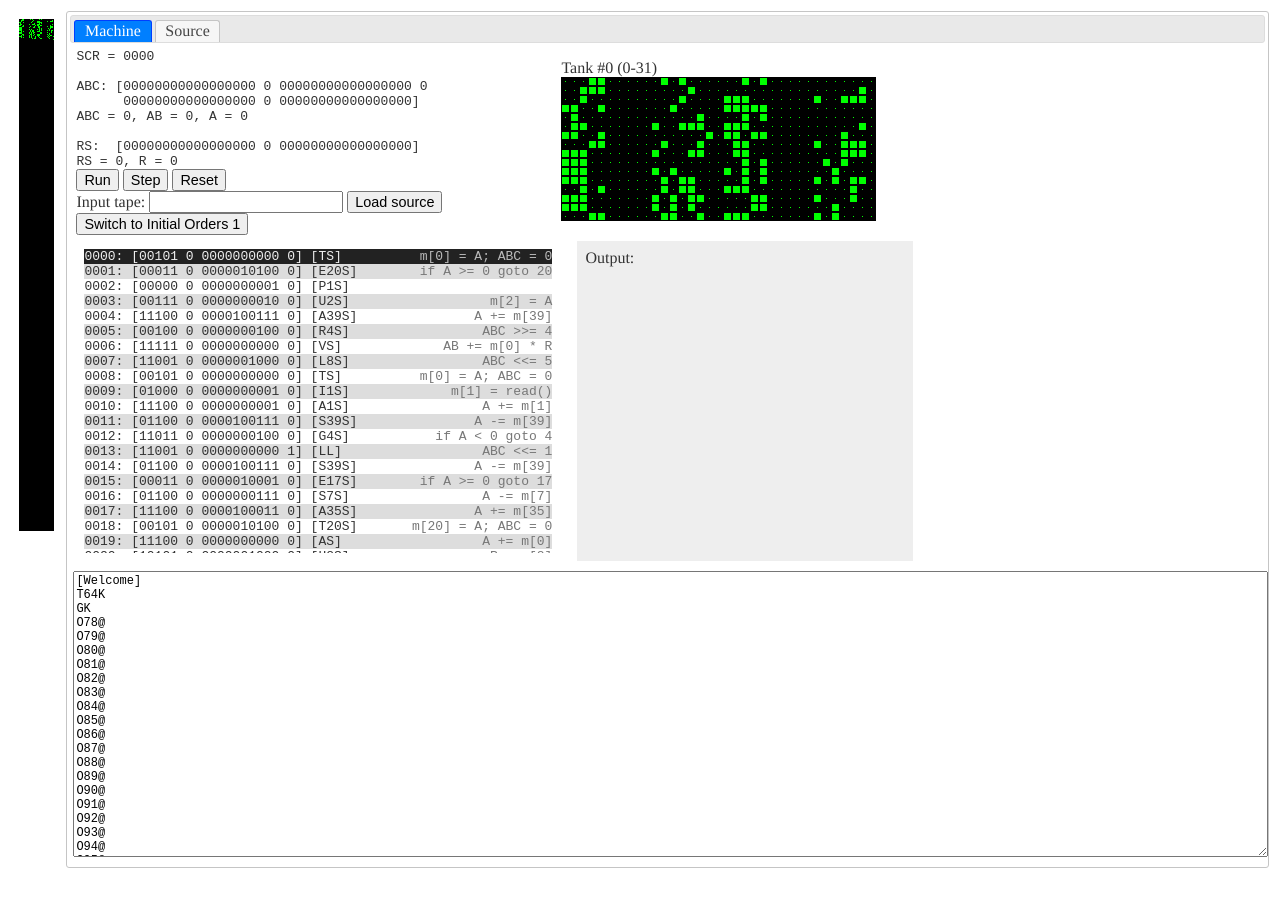
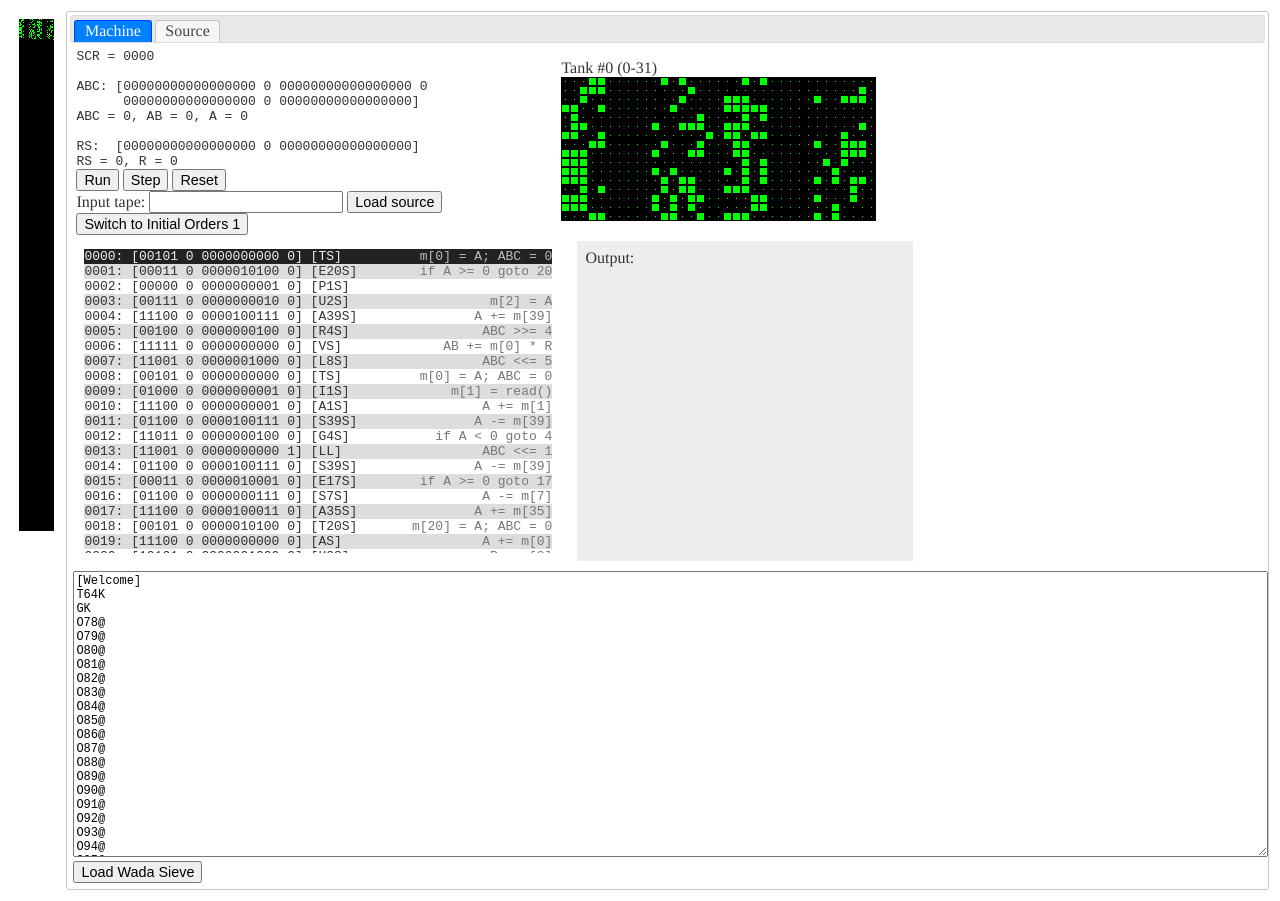
Before and after one commit to nishio/EDSAC-on-browser, a plain HTML site: page test.html in a window 1280 px wide. Before the commit the page ends 879 px from the top, so only its background shows below. Drawn offline with nearby package versions, Linux system fonts and the light colour scheme.

Commit message:
add button to load WadaSieve (dirty hack)

```diff
--- a/edsac-gui.js
+++ b/edsac-gui.js
@@ -25,6 +25,13 @@ edsac.gui.init = function(prefix) {
     this.input = $(prefix+'input'); this.input.val('');
     this.output = $(prefix+'output');
     this.source = $(prefix+'source');
+
+    // TODO: make better way to choose samples
+    var load_wada_sieve = $(prefix+'load_wada_sieve'); load_wada_sieve.val('Load Wada Sieve');
+    load_wada_sieve.click(function(){
+        $("#edsac-source").val('[Sieve of Eratosthenes by Eiiti Wada]\n..PZ\n[M3]\nPFGKIFAFRDLFUFOFE@A6FG@E8FEZPF\n@&*SIEVE!OF!ERATOSTHENES\n@&*BY!EIITI!WADA#N!*APRIL!#1N!2001\n@&@&*WATCH!THE !SIEVE!IN!LONGTANK!#31@&@&\n..PZ\nT56K\n[P6]\nGKA3FT25@H29@VFT4DA3@TFH30@S6@T1F\nV4DU4DAFG26@TFTFO5FA4DF4FS4F\nL4FT4DA1FS3@G9@EFSFO31@E20@J995FJF!F\n\nT834K\n&F\n@F\n#F\nC1024D\nH992D\nP4F\nH922D\nP6F\nP70F\nLF\nPD\nPF\nU992D\nW70F\nT1024D\nP2F\nPD\nPF\n\nT96K\nGK\nTF\nS850D\nT992D\nA2@\nA849F\nU2@\nS848F\nG@\nTF\nA1022D\nS850D\nT852D\nA850D\nU922D\nLD\nT850D\nA11@\nA849F\nU11@\nA847F\nU13@\nS846F\nG8@\nO836F\nO835F\nO834F\nTF\nA849F\nRD\nTF\nA30@\nG56F\nTF\nH922D\nC992D\nS844D\nG75@\nO836F\nO835F\nO834F\nTF\nA841F\nR1F\nTF\nA44@\nG56F\nTF\nA34@\nU71@\nS843F\nT72@\nA33@\nS842F\nA841F\nU70@\nS840F\nG69@\nTF\nA71@\nA849F\nU71@\nS843F\nU72@\nS848F\nE75@\nTF\nA70@\nS842F\nG54@\nTF\nHD\nCD\nTD\nA70@\nG53@\nTF\nA841F\nA839F\nT841F\nA33@\nA849F\nU33@\nS838F\nG32@\nA840F\nT33@\nA34@\nA849F\nU34@\nS837F\nG32@\nZF\nE96K\nPF\n\n');
+    });
+    // end TODO
 
     this.switchButton = $(prefix+'switch');
     this.switchButton.val('Switch to Initial Orders '+(3-this.ordersVer));
--- a/test.html
+++ b/test.html
@@ -234,9 +234,11 @@ ZF
 UF
 @F
 &F
-&F
 EZPF
       </textarea>
+
+      <input type="button" id="edsac-load_wada_sieve" /><!-- TODO: make better way to choose samples -->
+
     </div> <!-- source-tab -->
 
   </div> <!-- tabs -->
```
